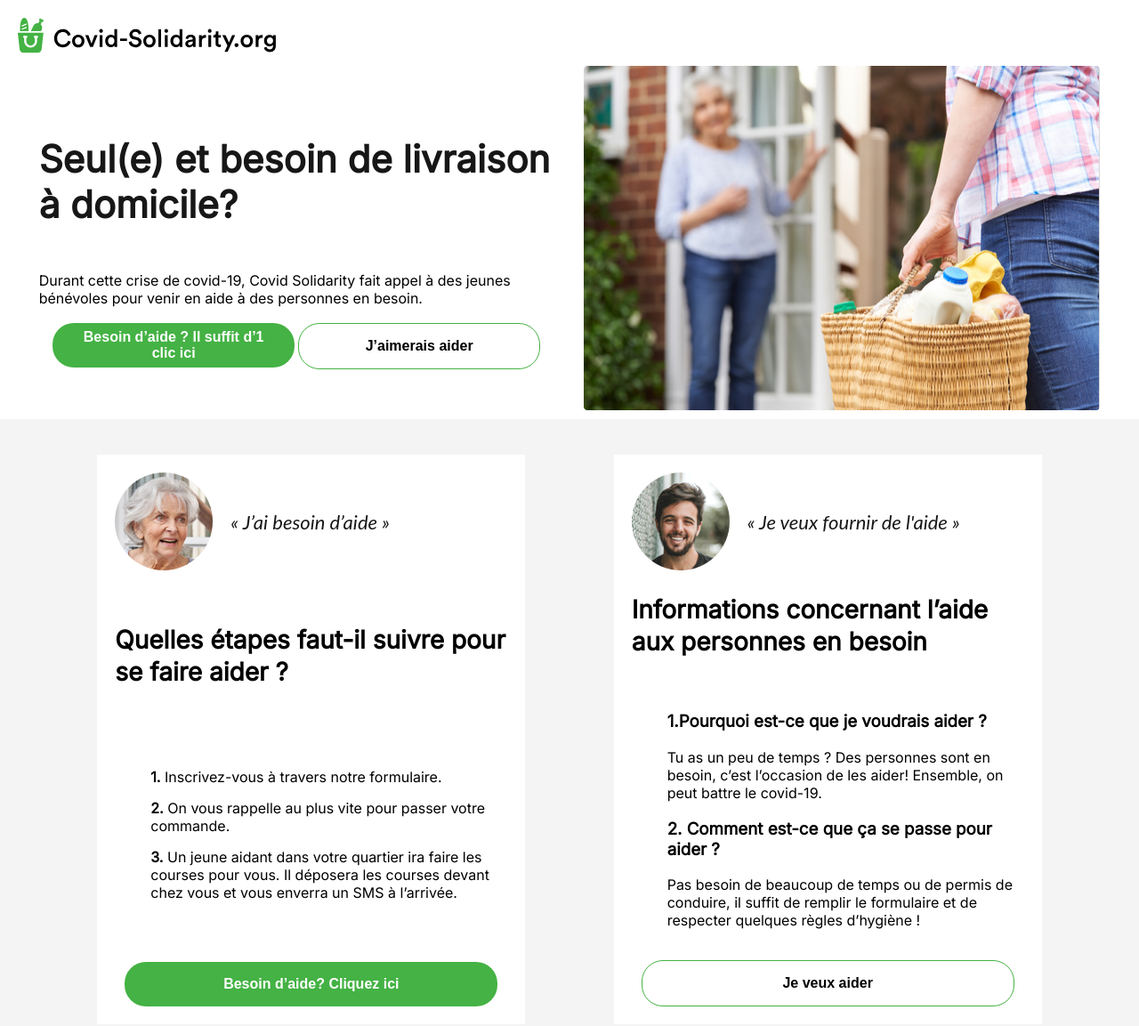
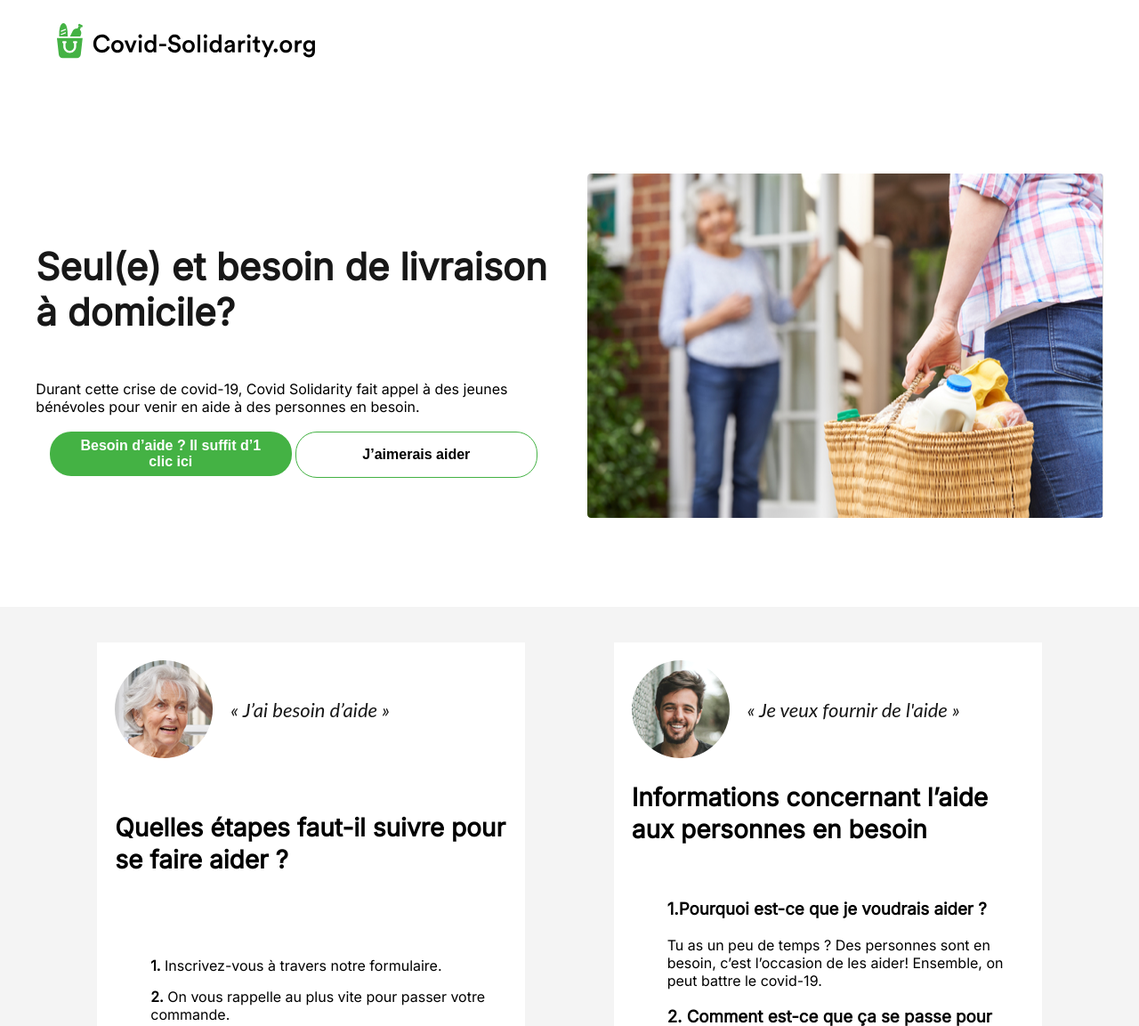
Before and after one commit to GraphtyLove/covid-19-helper, a PHP site: page / in a window 1280 px wide. Shown: the top 1153 px of the page at 89% size. Run offline with PHP 8.4, Linux system fonts and the light colour scheme.

Commit message:
fix some positionning issues

```diff
--- a/assets/css/style.css
+++ b/assets/css/style.css
@@ -3,11 +3,6 @@ body{
     font-family: 'Inter', sans-serif;
     margin: 0;
     background-color: #F4F4F4;
-}
-nav{
-    background-color: #fff;
-    padding-top: 20px;
-    padding-left: 20px;
 }
 h1{
     font-weight: 800;
@@ -19,6 +14,12 @@ h1{
     flex-direction: column;
     justify-content: center;
     align-items: center;
+}
+
+/* * --------- NAV -------- * */
+nav{
+    background-color: #fff;
+    padding: 2% 5%;
 }
 
 /* * --------- COMPONENTS -------- * */
@@ -53,6 +54,10 @@ h1{
 }
 
 /* * --------- HEADER -------- * */
+.container-header{
+    padding: 100px 0;
+}
+
 .header-img{
     width: 580px;
     height: 387px;
--- a/index.html
+++ b/index.html
@@ -14,7 +14,7 @@
         <img src="assets/img/logo.svg" alt="covid-19 solidarity logo">
     </nav>
 
-    <header class="container container-white">
+    <header class="container container-white container-header">
         <section class="df-center">
             <div class="text-container">
                 <h1>Seul(e) et besoin de livraison à domicile?</h1>
```
